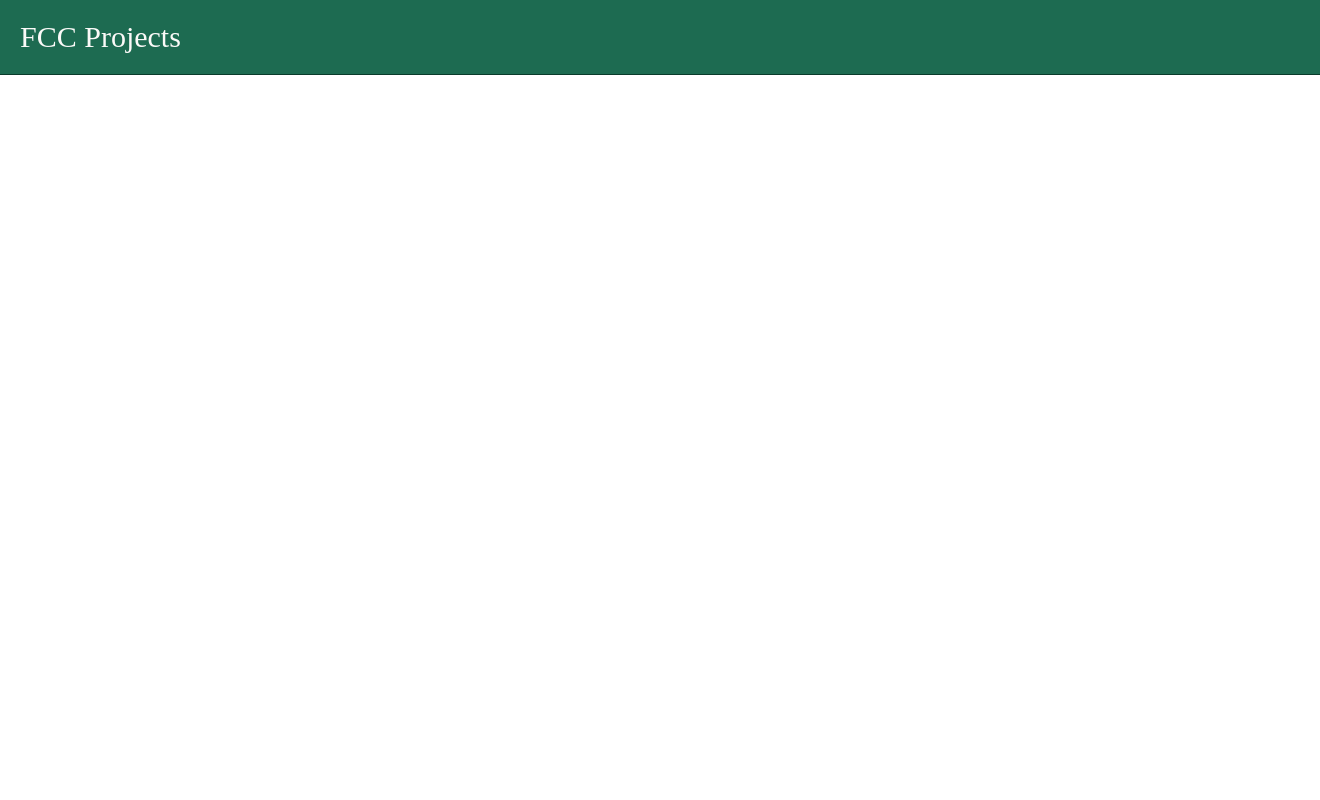
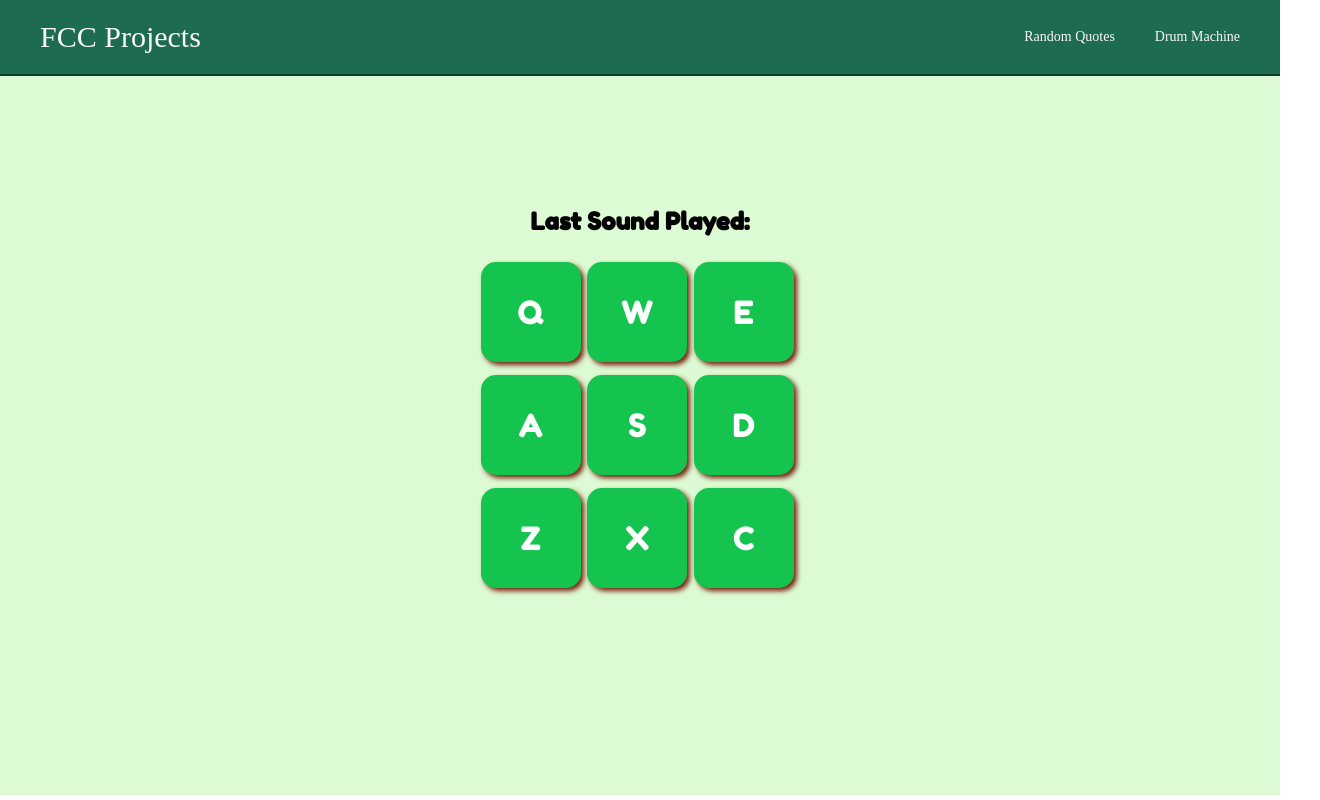
Before and after one commit to TravelFiend/freeCodeCamp, a React app: page /beats in a window 1280 px wide. Shown: the whole page, 1320 px wide, since content can reach past the window. Built offline with nearby package versions, Linux system fonts and the light colour scheme; the HTML template or start-up script is replaced by a standard one; a web font is replaced by a local one.

Commit message:
drum machine added

```diff
--- a/src/App.js
+++ b/src/App.js
@@ -2,12 +2,17 @@ import React from 'react';
 import { BrowserRouter as Router, Route, Switch } from 'react-router-dom';
 import RandomQuotes from './components/randomQuotes/RandomQuotes';
 import Header from './components/header/Header';
+import DrumMachine from './components/drumMachine/DrumMachine';
+import Home from './components/home/Home';
+
 
 const App = () => (
   <Router>
     <Header />
     <Switch>
-      <Route exact path="/" component={RandomQuotes} />
+      <Route exact path="/" component={Home} />
+      <Route exact path="/quotes" component={RandomQuotes} />
+      <Route exact path="/beats" component={DrumMachine} />
     </Switch>
   </Router>
 );
--- /dev/null
+++ b/src/components/drumMachine/AudioItem.js
@@ -0,0 +1,49 @@
+import React from 'react';
+import PropTypes from 'prop-types';
+
+
+class AudioItem extends React.Component {
+  constructor(props) {
+    super(props);
+
+    this.clickity - this.clickity.bind(this);
+    this.pressity - this.pressity.bind(this);
+  }
+
+  componentDidMount() {
+    document.addEventListener('keydown', this.pressity);
+  }
+
+  componentWillUnmount() {
+    document.removeEventListener('keydown', this.pressity);
+  }
+
+  pressity = e => e.keyCode === this.props.code ? this.clickity() : null;
+
+  clickity = () => {
+    document.getElementById(this.props.letter).currentTime = 0;
+    document.getElementById(this.props.letter).play();
+    this.props.handleClick(this.props.desc);
+  }
+
+  render() {
+    return (
+      <li key={this.props.letter} className='drum-pad' id={this.props.desc} onClick={this.clickity}>{this.props.letter}
+        <audio src={this.props.url}
+          className='clip'
+          id={this.props.letter}
+        ></audio>
+      </li>
+    );
+  }
+}
+
+AudioItem.propTypes = {
+  code: PropTypes.number.isRequired,
+  letter: PropTypes.string.isRequired,
+  desc: PropTypes.string.isRequired,
+  url: PropTypes.string.isRequired,
+  handleClick: PropTypes.func.isRequired
+};
+
+export default AudioItem;
--- /dev/null
+++ b/src/components/drumMachine/DrumMachine.css
@@ -0,0 +1,39 @@
+@import url('https://fonts.googleapis.com/css2?family=Fredoka+One&display=swap');
+
+.article {
+  display: flex;
+  flex-direction: column;
+  align-items: center;
+  height: calc(100vh - 81px);
+  font-family: Fredoka One;
+  background: #DCFAD3;
+}
+
+ul {
+  width: 325px;
+  margin: 0;
+  padding: 0;
+  display: flex;
+  flex-wrap: wrap;
+  justify-content: flex-start;
+  list-style: none;
+  margin-bottom: 7%;
+
+  li {
+    margin: 2% 1%;
+    min-width: 100px;
+    height: 100px;
+    background: #15c44f;
+    border-radius: 15px;
+    display: flex;
+    justify-content: center;
+    align-items: center;
+    font-size: 2rem;
+    color: white;
+    box-shadow: 3px 3px 5px #77210e;
+  }
+}
+
+.drum-pad {
+  width: 7%;
+}
--- /dev/null
+++ b/src/components/drumMachine/DrumMachine.js
@@ -0,0 +1,34 @@
+import React from 'react';
+import { soundData } from './soundData.js';
+import AudioItem from './AudioItem';
+import styles from './DrumMachine.css';
+
+class DrumMachine extends React.Component {
+  constructor(props) {
+    super(props);
+    this.state = {
+      description: ''
+    },
+    this.handleClick = this.handleClick.bind(this);
+  }
+
+  handleClick = (desc) => this.setState({ description: desc });
+
+  audioItems = soundData.map(obj => (
+    <AudioItem key={obj.letter} letter={obj.letter} desc={obj.desc} url={obj.url} code={obj.code} handleClick={this.handleClick} />
+  ));
+
+  render() {
+    return (
+      <article className={styles.article}>
+        <h2 id="display">Last Sound Played: {this.state.description}</h2>
+
+        <ul>
+          {this.audioItems}
+        </ul>
+      </article>
+    );
+  }
+}
+
+export default DrumMachine;
--- /dev/null
+++ b/src/components/drumMachine/soundData.js
@@ -0,0 +1,48 @@
+export const soundData = [
+  {
+    code: 81,
+    letter: 'Q',
+    desc: 'wibble',
+    url: 'https://s3.amazonaws.com/freecodecamp/drums/Heater-1.mp3'
+  }, {
+    code: 87,
+    letter: 'W',
+    desc: 'wobble',
+    url: 'https://s3.amazonaws.com/freecodecamp/drums/Heater-2.mp3'
+  }, {
+    code: 69,
+    letter: 'E',
+    desc: 'wooble',
+    url: 'https://s3.amazonaws.com/freecodecamp/drums/Heater-3.mp3'
+  }, {
+    code: 65,
+    letter: 'A',
+    desc: 'high',
+    url: 'https://s3.amazonaws.com/freecodecamp/drums/Chord_1.mp3'
+  }, {
+    code: 83,
+    letter: 'S',
+    desc: 'mid',
+    url: 'https://s3.amazonaws.com/freecodecamp/drums/Chord_2.mp3'
+  }, {
+    code: 68,
+    letter: 'D',
+    desc: 'low',
+    url: 'https://s3.amazonaws.com/freecodecamp/drums/Chord_3.mp3'
+  }, {
+    code: 90,
+    letter: 'Z',
+    desc: 'rattle',
+    url: 'https://s3.amazonaws.com/freecodecamp/drums/Give_us_a_light.mp3'
+  }, {
+    code: 88,
+    letter: 'X',
+    desc: 'plop',
+    url: 'https://s3.amazonaws.com/freecodecamp/drums/punchy_kick_1.mp3'
+  }, {
+    code: 67,
+    letter: 'C',
+    desc: 'snare',
+    url: 'https://s3.amazonaws.com/freecodecamp/drums/side_stick_1.mp3'
+  },
+];
--- a/src/components/header/Header.css
+++ b/src/components/header/Header.css
@@ -1,11 +1,30 @@
 @import url('https://fonts.googleapis.com/css2?family=Mako&display=swap');
 
 .header {
-  width: 100%;
+  width: inherit;
   background: #1d6b51;
-  border-bottom: 1px solid #0a3b2b;
+  border-bottom: 2px solid #0a3b2b;
   color: #FBFAF8;
   padding: 20px;
   font-family: Mako;
   font-size: 30px;
+  display: flex;
+  justify-content: space-between;
+
+  nav {
+    display: flex;
+    align-items: center;
+    font-size: 14px;
+    color: #FBFAF8;
+
+    a:hover {
+      color: #0A122A;
+    }
+  }
 }
+
+a {
+  text-decoration: none;
+  color: #FBFAF8;
+  margin: 0 20px;
+}
--- a/src/components/header/Header.js
+++ b/src/components/header/Header.js
@@ -1,14 +1,18 @@
 import React from 'react';
-// import { Link } from 'react-router-dom';
+import { Link } from 'react-router-dom';
 import styles from './Header.css';
 
 const Header = () => {
 
   return (
     <header className={styles.header}>
-      <div>FCC Projects</div>
+      <Link to='/'>
+        <div>FCC Projects</div>
+      </Link>
 
       <nav>
+        <Link to='/quotes'>Random Quotes</Link>
+        <Link to='/beats'>Drum Machine</Link>
       </nav>
     </header>
   );
--- /dev/null
+++ b/src/components/home/Home.css
@@ -0,0 +1,3 @@
+.article {
+  height: calc(100vh - 81px);
+}
--- /dev/null
+++ b/src/components/home/Home.js
@@ -0,0 +1,10 @@
+import React from 'react';
+import styles from './Home.css';
+
+const Home = () => (
+  <article className={styles.article}>
+    <div>Home Page</div>
+  </article>
+);
+
+export default Home;
--- a/src/components/randomQuotes/RandomQuotes.css
+++ b/src/components/randomQuotes/RandomQuotes.css
@@ -1,7 +1,7 @@
 @import url('https://fonts.googleapis.com/css2?family=Montserrat:ital,wght@0,400;1,500&display=swap');
 
 article {
-  height: 100vh;
+  height: calc(100vh - 81px);
   font-family: Montserrat;
   display: flex;
   justify-content: center;
--- a/src/index.html
+++ b/src/index.html
@@ -11,5 +11,6 @@
 
 <body>
   <div id="root"></div>
+  <script src="https://cdn.freecodecamp.org/testable-projects-fcc/v1/bundle.js"></script>
 </body>
 </html>
```
Also changed, not shown: package.json (+8 -8 lines).
